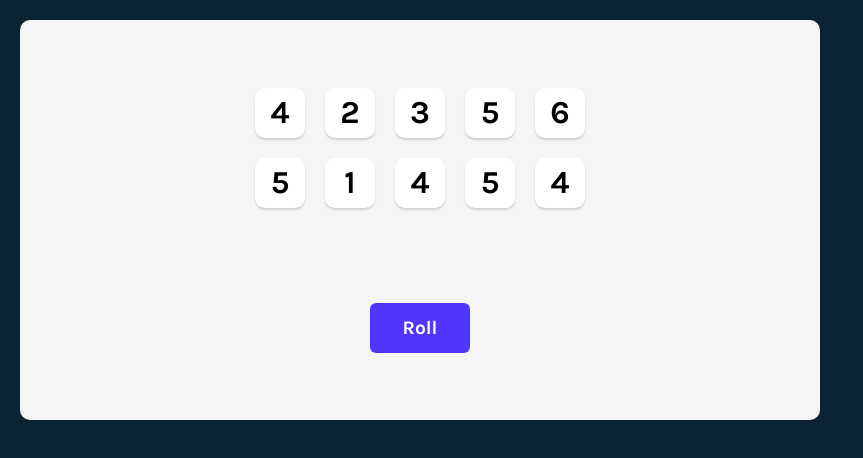
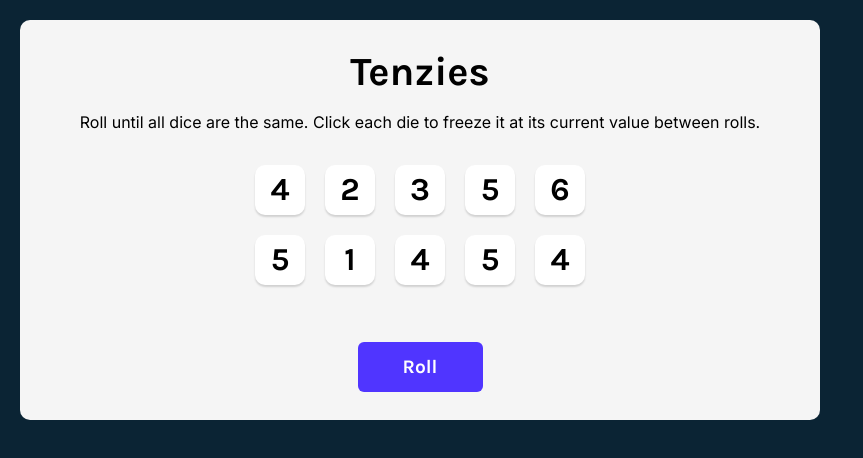
Before and after one commit to vvanovac-edu/tenzies-clone, a React (Create React App) app: page / in a window 1280 px wide. Shown: the top 458 px of the page, without its empty margins (0-863 px from the left). Built offline with nearby package versions, Linux system fonts and the light colour scheme; the HTML template or start-up script is replaced by a standard one.

Commit message:
adding logic for finishing game

```diff
--- a/src/App.css
+++ b/src/App.css
@@ -10,14 +10,27 @@
   border-radius: 10px;
 }
 
+.title {
+  font-size: 40px;
+  margin: 0;
+}
+
+.instructions {
+  font-family: 'Inter', sans-serif;
+  font-weight: 400;
+  margin-top: 0;
+  text-align: center;
+}
+
 .dice-container {
   display: grid;
   grid-template: auto auto / repeat(5, 1fr);
   gap: 20px;
+  margin-bottom: 40px;
 }
 
 .roll-button {
-  width: 100px;
+  width: 125px;
   height: 50px;
   border: none;
   border-radius: 6px;
--- a/src/App.js
+++ b/src/App.js
@@ -1,10 +1,13 @@
-import React, { useState } from 'react';
+import React, {useEffect, useState} from 'react';
 import { nanoid } from 'nanoid'
+import Confetti from 'react-confetti';
 
 import './App.css';
 import Die from './components/Die/Die';
 
 export default function App() {
+  const [tenzies, setTenzies] = useState(false);
+
   const generateDie = () => {
     const randomNumber = Math.ceil(Math.random() * 6);
 
@@ -16,7 +19,6 @@
   }
 
   const allNewDice = () => {
-
     const newDice = [];
     for (let i = 0; i < 10; i++) {
       newDice.push(generateDie());
@@ -25,6 +27,17 @@
   }
 
   const [dice, setDice] = useState(allNewDice())
+
+  useEffect(() => {
+    const allHeld = dice.every((die) => die.isHeld);
+
+    const firstValue = dice[0].value;
+    const allSameValue = dice.every((die) => die.value === firstValue);
+
+    if (allHeld && allSameValue) {
+      setTenzies(true);
+    }
+  }, [dice]);
 
   const holdDice = (id) => {
     setDice((prevDice) => {
@@ -46,15 +59,25 @@
   ))
 
   const rollDice = () => {
-    setDice((prevDice) => {
-      return prevDice.map((die) => {
-        return die.isHeld ? die : generateDie();
+    if (!tenzies) {
+      setDice((prevDice) => {
+        return prevDice.map((die) => {
+          return die.isHeld ? die : generateDie();
+        });
       });
-    });
+    } else {
+      setTenzies(false);
+      setDice(allNewDice())
+    }
   }
 
   return (
     <main>
+      {tenzies && <Confetti />}
+      <h1 className="title">Tenzies</h1>
+      <p className="instructions">
+        Roll until all dice are the same. Click each die to freeze it at its current value between rolls.
+      </p>
       <div className="dice-container">
         {diceElements}
       </div>
@@ -62,7 +85,7 @@
           className="roll-button"
           onClick={rollDice}
       >
-        Roll
+        {tenzies ? 'New Game' : 'Roll'}
       </button>
     </main>
   );
```
